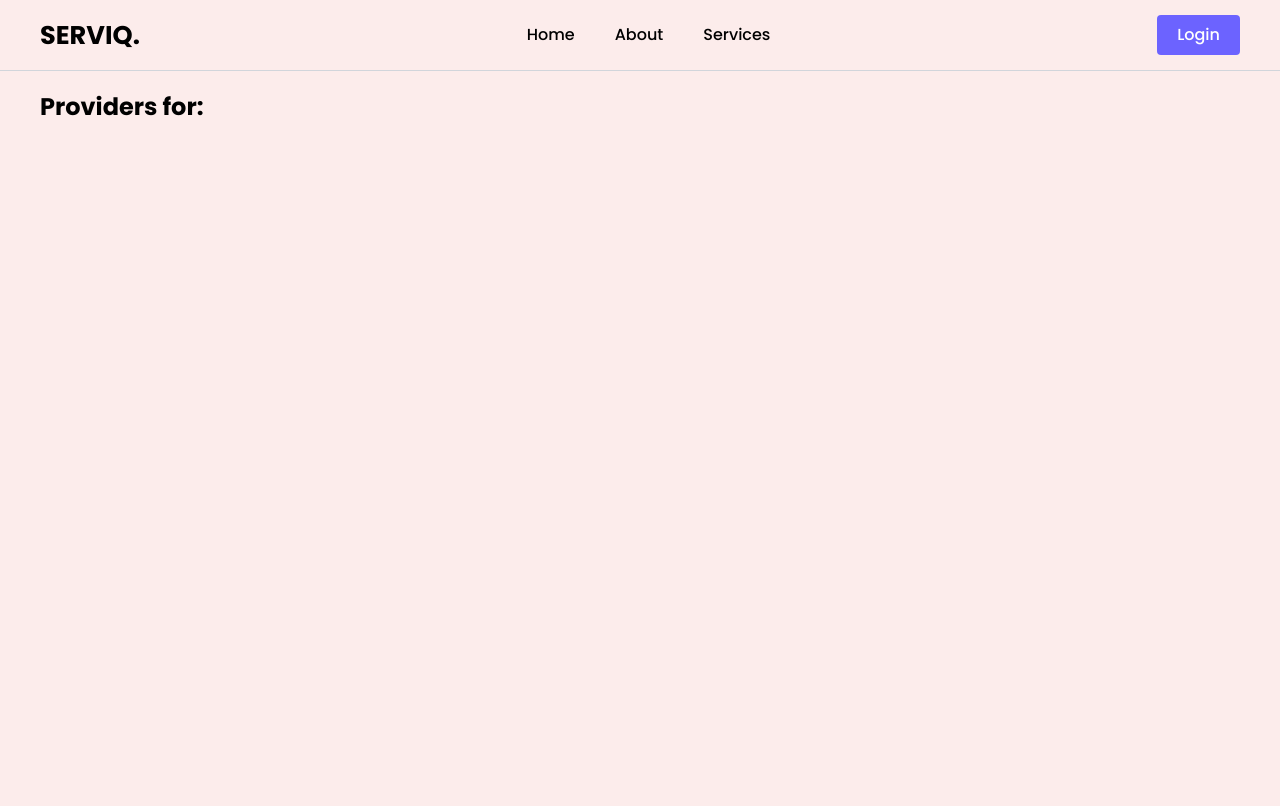
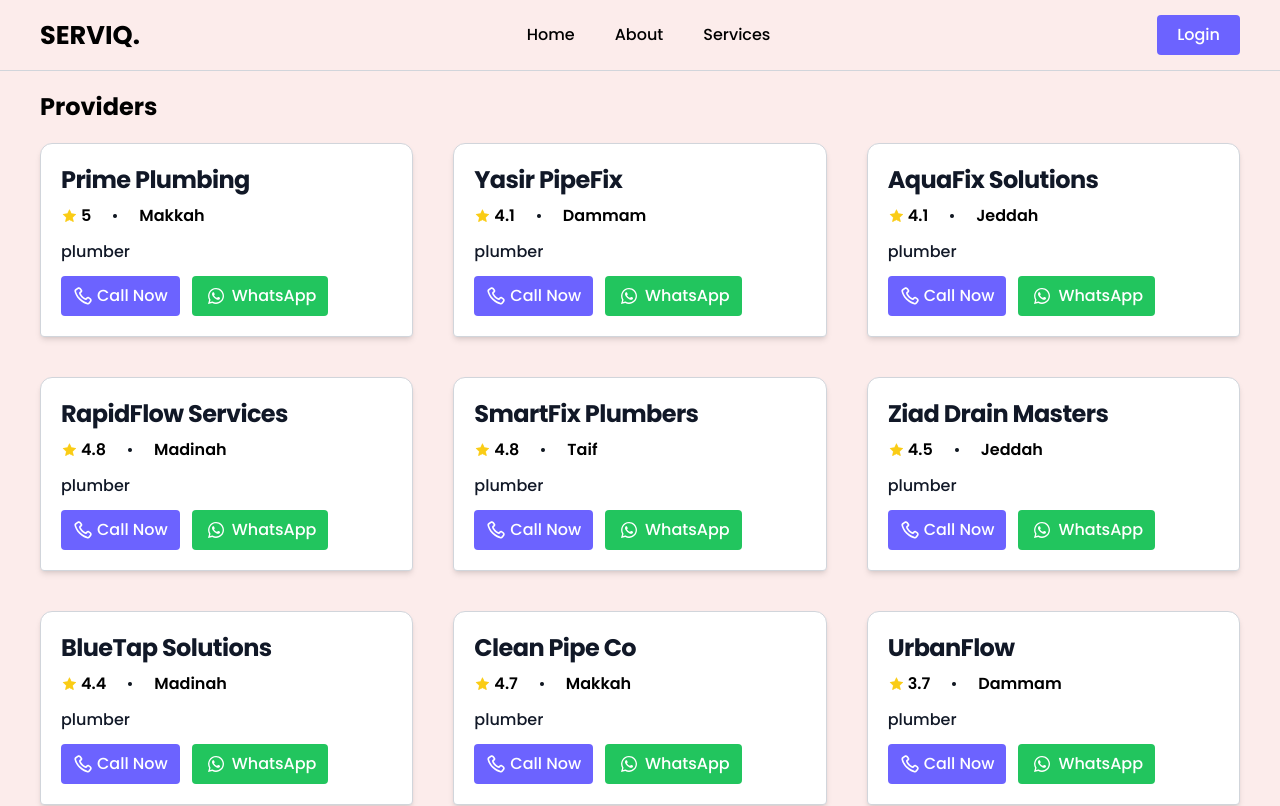
Before and after one commit to Afnanmk/Serviq-App, a React (Vite) app: page /results in a window 1280 px wide. Shown: the top 806 px of the page. Built offline with nearby package versions, Linux system fonts and the light colour scheme.

Commit message:
Add city filtering and dynamic page title for providers list
Co-authored-by: afnanmalik80 <afnanmalik80@gmail.com>

```diff
--- a/src/pages/Providers.jsx
+++ b/src/pages/Providers.jsx
@@ -20,17 +20,24 @@ const Providers = () => {
 
  const [searchParams] = useSearchParams();
   const serviceId = searchParams.get('service');
+  const cityParam = searchParams.get('city');
+
+  const slugify = (text) => text?.toLowerCase().replace(/\s+/g, '-');
+  const humanize = (slug) => slug?.split('-').map((s) => s.charAt(0).toUpperCase() + s.slice(1)).join(' ');
 
 
-
-  const filteredProviders = providers.filter((provider) =>
-  provider.service.toLowerCase() === serviceId?.toLowerCase()
-);
+  const filteredProviders = providers.filter((provider) => {
+    const serviceMatches = serviceId ? provider.service.toLowerCase() === serviceId.toLowerCase() : true;
+    const cityMatches = cityParam ? slugify(provider.city) === cityParam.toLowerCase() : true;
+    return serviceMatches && cityMatches;
+  });
 
   return (
     <div className='bg-[#fceceb] min-h-screen'>
     <div className='max-w-[1400px] mx-auto px-4 md:px-8 lg:px-10 pb-10'>
-    <h1 className='font-bold text-2xl py-5'>Providers for: {serviceId}</h1>
+    <h1 className='font-bold text-2xl py-5'>
+      Providers{serviceId ? ` for: ${serviceId}` : ''}{cityParam ? ` in ${humanize(cityParam)}` : ''}
+    </h1>
     <div className='grid grid-cols-3 gap-10'>
      {filteredProviders.map((provider) => (
       <ProviderCard
```
